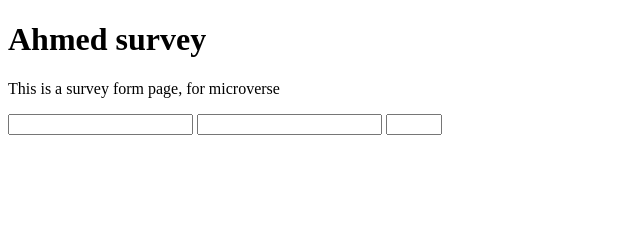
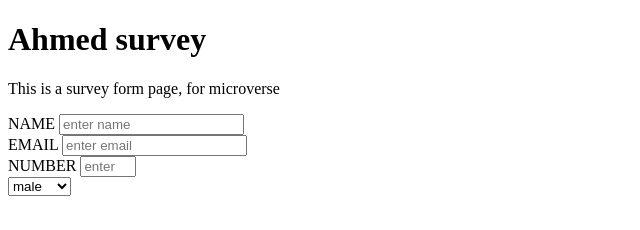
Before and after one commit to coker2019/Ahmed-coker, a plain HTML site: page index.html in a window 1280 px wide. Shown: the whole page, without its empty margins (0-640 px from the left). Drawn offline with Linux system fonts and the light colour scheme.

Commit message:
done to select btn

```diff
--- a/index.html
+++ b/index.html
@@ -13,10 +13,17 @@
       This is a survey form page, for microverse
     </p>
     <form id="survey-form">
-      <input id="name" type="text" />
-      <input id="email" type="email" />
-      <input id="number" type="number" min="1" max="50" />
+      <label id="name-label" for="">NAME</label>
+      <input id="name" type="text" required placeholder="enter name"><br>
+      <label id="email-label" for="">EMAIL</label>
+      <input id="email" type="email" required placeholder="enter email"><br>
+      <label id="number-label" for="">NUMBER</label>
+      <input id='number' type="number" min="1" max="50" placeholder="enter number 1-50"><br>
     </form>
+    <select name="" id="dropdown">
+      <option value="1"> male
+        <option value="2"> female
+    </select><br>
 
     <script src="js/index.js"></script>
   </body>
```
